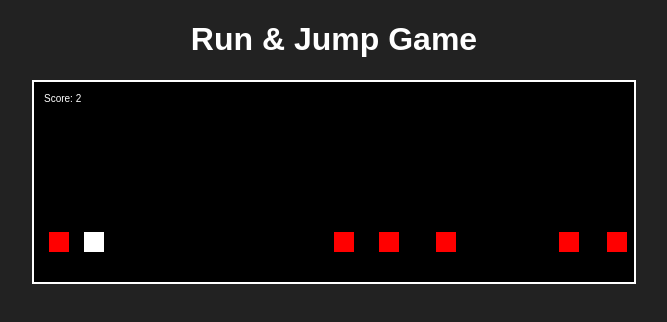
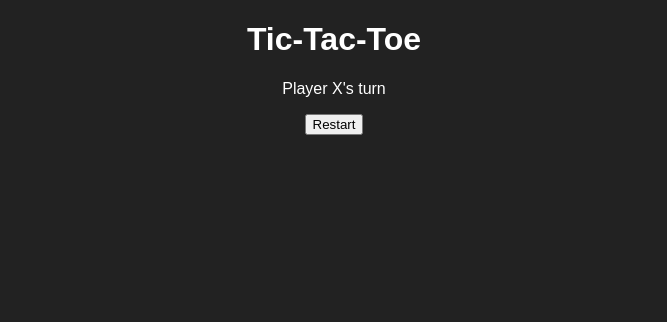
Before and after one commit to Rylean/TicTacToe-Game, a plain HTML site: page index.html in a window 1280 px wide. Shown: the whole page, without its empty margins (306-973 px from the left). Drawn offline with Linux system fonts and the light colour scheme.

Commit message:
Update index.html

```diff
--- a/index.html
+++ b/index.html
@@ -3,12 +3,14 @@
 <head>
     <meta charset="UTF-8">
     <meta name="viewport" content="width=device-width, initial-scale=1.0">
-    <title>GitHub Profile Game</title>
+    <title>Tic-Tac-Toe</title>
     <link rel="stylesheet" href="style.css">
 </head>
 <body>
-    <h1>Run & Jump Game</h1>
-    <canvas id="gameCanvas"></canvas>
+    <h1>Tic-Tac-Toe</h1>
+    <div class="board" id="board"></div>
+    <p id="status">Player X's turn</p>
+    <button id="resetButton">Restart</button>
     <script src="script.js"></script>
 </body>
 </html>
```
